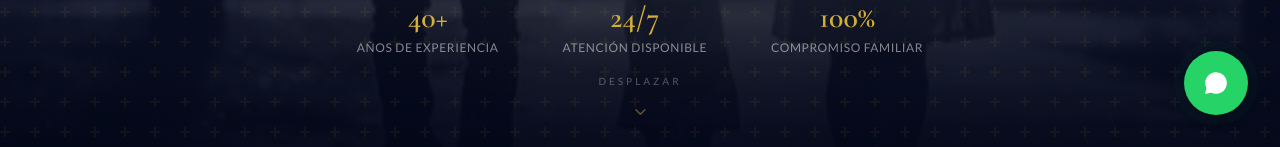
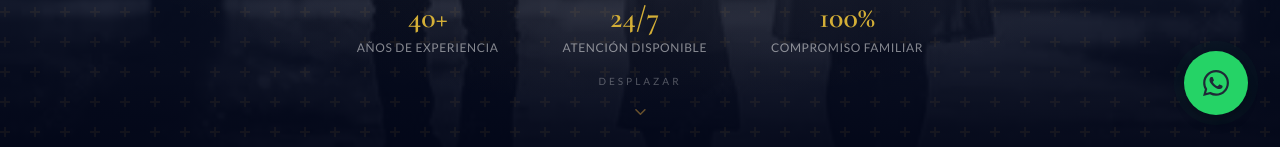
Before and after one commit to Frederickb9/fundes-page, a React (Vite) app in the folder funerales-nueva-divino/: page / in a window 1280 px wide. Shown: the part 653-800 px from the top of the page. Built offline with nearby package versions, Linux system fonts and the light colour scheme; a web font is replaced by a local one.

Commit message:
update icons

```diff
--- a/funerales-nueva-divino/src/components/Footer.jsx
+++ b/funerales-nueva-divino/src/components/Footer.jsx
@@ -1,5 +1,13 @@
 import { motion } from 'framer-motion';
-import { MapPin, Phone, Clock, Globe, Instagram } from 'lucide-react';
+import { MapPin, Phone, Clock, Globe } from 'lucide-react';
+
+const InstagramIcon = ({ size = 16 }) => (
+  <svg width={size} height={size} viewBox="0 0 24 24" fill="none" stroke="currentColor" strokeWidth="2" strokeLinecap="round" strokeLinejoin="round">
+    <rect x="2" y="2" width="20" height="20" rx="5" ry="5" />
+    <path d="M16 11.37A4 4 0 1 1 12.63 8 4 4 0 0 1 16 11.37z" />
+    <line x1="17.5" y1="6.5" x2="17.51" y2="6.5" />
+  </svg>
+);
 
 export default function Footer() {
   const year = new Date().getFullYear();
@@ -34,7 +42,7 @@
             <div className="flex gap-3">
               {[
                 { Icon: Globe, href: 'https://facebook.com/FuneralesNuevaDivino', label: 'Facebook' },
-                { Icon: Instagram, href: 'https://instagram.com/n_divinoelsalvador', label: 'Instagram' },
+                { Icon: InstagramIcon, href: 'https://instagram.com/n_divinoelsalvador', label: 'Instagram' },
               ].map(({ Icon, href, label }) => (
                 <motion.a key={label} href={href} aria-label={label}
                   className="w-11 h-11 border border-white/10 flex items-center justify-center text-white/40 hover:text-gold hover:border-gold/40 transition-colors"
--- a/funerales-nueva-divino/src/components/WhatsAppButton.jsx
+++ b/funerales-nueva-divino/src/components/WhatsAppButton.jsx
@@ -1,6 +1,10 @@
 import { useState, useEffect } from 'react';
 import { motion } from 'framer-motion';
-import { MessageCircle } from 'lucide-react';
+const WhatsAppIcon = ({ size = 26 }) => (
+  <svg width={size} height={size} viewBox="0 0 24 24" fill="currentColor">
+    <path d="M17.472 14.382c-.297-.149-1.758-.867-2.03-.967-.273-.099-.471-.148-.67.15-.197.297-.767.966-.94 1.164-.173.199-.347.223-.644.075-.297-.15-1.255-.463-2.39-1.475-.883-.788-1.48-1.761-1.653-2.059-.173-.297-.018-.458.13-.606.134-.133.298-.347.446-.52.149-.174.198-.298.298-.497.099-.198.05-.371-.025-.52-.075-.149-.669-1.612-.916-2.207-.242-.579-.487-.5-.669-.51-.173-.008-.371-.01-.57-.01-.198 0-.52.074-.792.372-.272.297-1.04 1.016-1.04 2.479 0 1.462 1.065 2.875 1.213 3.074.149.198 2.096 3.2 5.077 4.487.709.306 1.262.489 1.694.625.712.227 1.36.195 1.871.118.571-.085 1.758-.719 2.006-1.413.248-.694.248-1.289.173-1.413-.074-.124-.272-.198-.57-.347m-5.421 7.403h-.004a9.87 9.87 0 01-5.031-1.378l-.361-.214-3.741.982.998-3.648-.235-.374a9.86 9.86 0 01-1.51-5.26c.001-5.45 4.436-9.884 9.888-9.884 2.64 0 5.122 1.03 6.988 2.898a9.825 9.825 0 012.893 6.994c-.003 5.45-4.437 9.884-9.885 9.884m8.413-18.297A11.815 11.815 0 0012.05 0C5.495 0 .16 5.335.157 11.892c0 2.096.547 4.142 1.588 5.945L.057 24l6.305-1.654a11.882 11.882 0 005.683 1.448h.005c6.554 0 11.89-5.335 11.893-11.893a11.821 11.821 0 00-3.48-8.413z" />
+  </svg>
+);
 
 export default function WhatsAppButton() {
   const [showTooltip, setShowTooltip] = useState(true);
@@ -44,7 +48,7 @@
           className="relative w-14 h-14 md:w-16 md:h-16 rounded-full flex items-center justify-center shadow-lg bg-[#25D366]"
           whileHover={{ scale: 1.12, boxShadow: '0 8px 30px rgba(37,211,102,0.5)', transition: { type: 'spring', stiffness: 400, damping: 18 } }}
           whileTap={{ scale: 0.92 }}>
-          <MessageCircle size={26} className="text-white" fill="white" strokeWidth={0} />
+          <WhatsAppIcon size={26} />
         </motion.a>
       </div>
     </motion.div>
```
